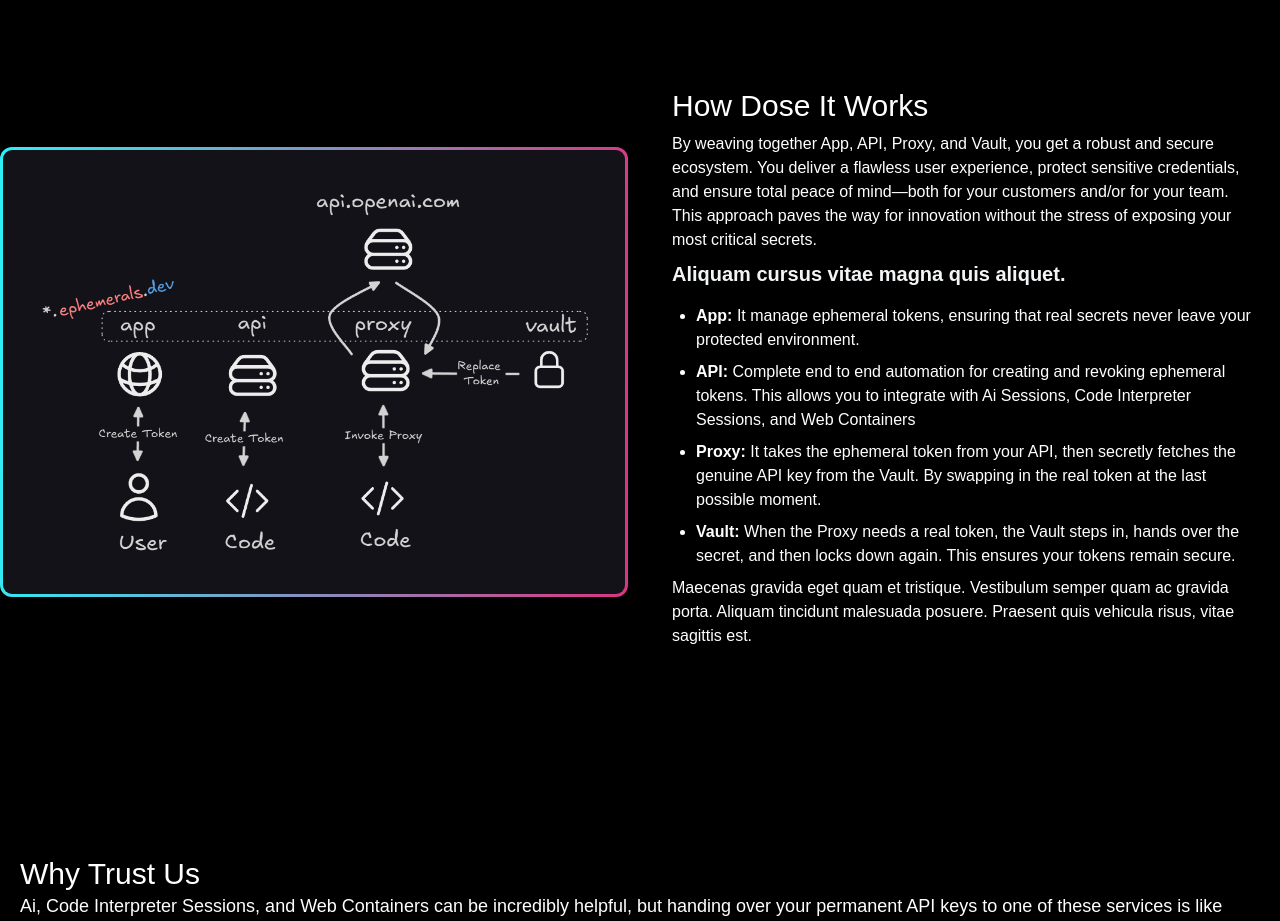
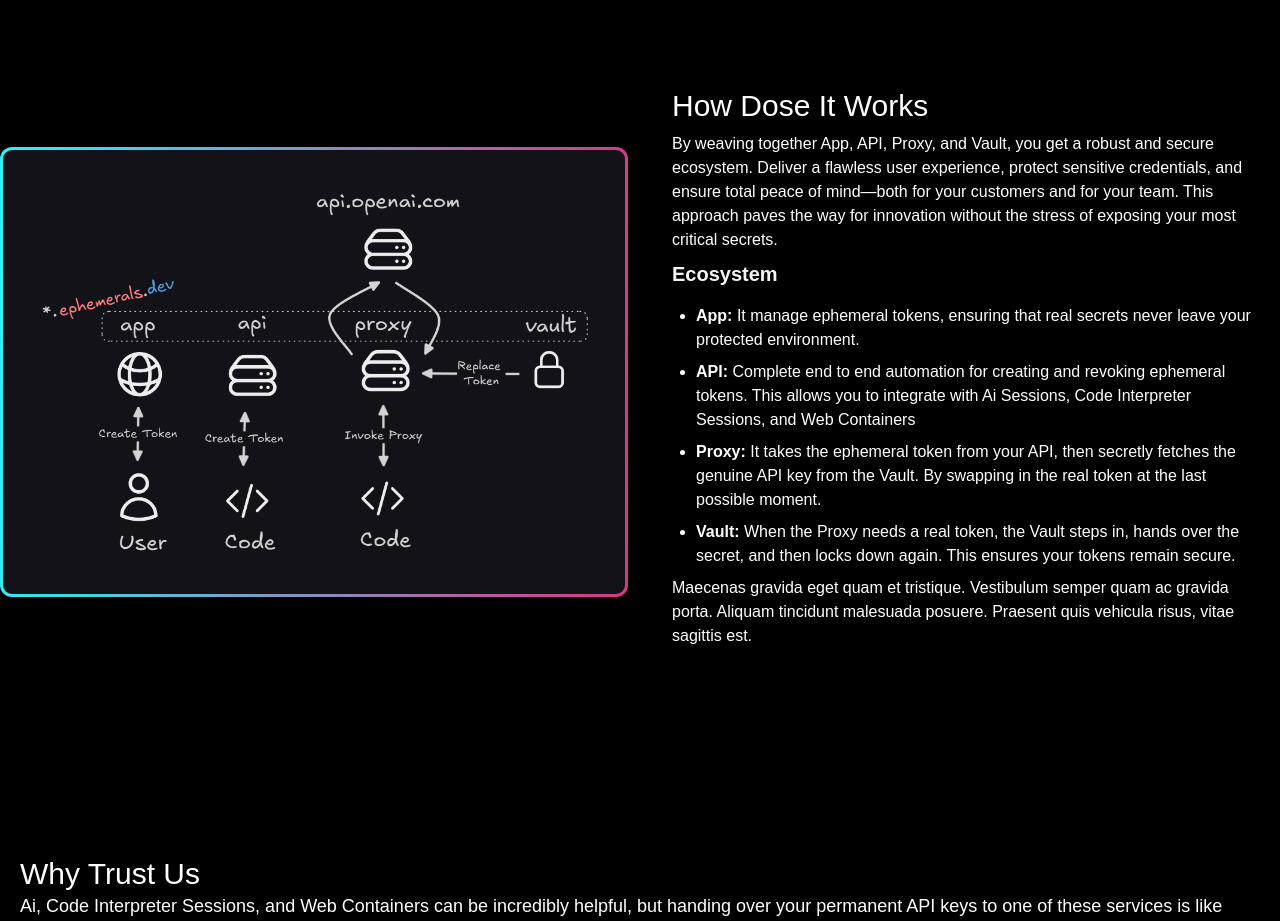
Before and after one commit to BoundlessStudio/CautiousGiggle, a Vue app: page / in a window 1280 px wide. Shown: the part 1280-2201 px from the top of the page. Built offline with nearby package versions, Linux system fonts and the light colour scheme; a web font is replaced by a local one.

Commit message:
fixed landing page

```diff
--- a/src/App.vue
+++ b/src/App.vue
@@ -116,10 +116,10 @@ curl <span class="bg-green-300 text-green-900">https://proxy.ephemerals.dev</spa
           <h2 class="text-3xl">How Dose It Works</h2>
           <p class="py-2">
             By weaving together App, API, Proxy, and Vault, you get a robust and secure ecosystem.
-            You deliver a flawless user experience, protect sensitive credentials, and ensure total peace of mind—both for your customers and/or for your team.
+            Deliver a flawless user experience, protect sensitive credentials, and ensure total peace of mind—both for your customers and for your team.
             This approach paves the way for innovation without the stress of exposing your most critical secrets.
           </p>
-          <h2 class="text-xl font-semibold text-gray-100 mb-4">Aliquam cursus vitae magna quis aliquet. </h2>
+          <h2 class="text-xl font-semibold text-gray-100 mb-4">Ecosystem</h2>
           <ul class="list-disc pl-6 space-y-2">
             <li><span class="font-semibold">App:</span> It manage ephemeral tokens, ensuring that real secrets never leave your protected environment.</li>
             <li><span class="font-semibold">API:</span> Complete end to end automation for creating and revoking ephemeral tokens. This allows you to integrate with Ai Sessions, Code Interpreter Sessions, and Web Containers </li>
```
